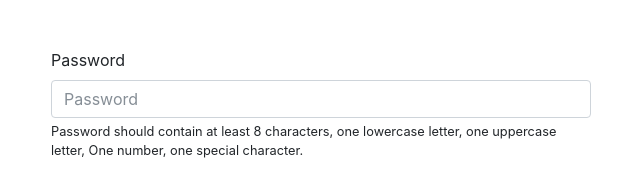
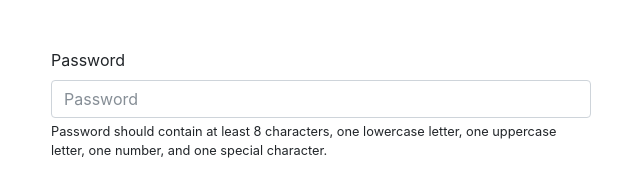
Before and after one commit to sdfergus/m4-w1-d1-homework, a plain HTML site: page part2/index.html in a window 1280 px wide. Shown: the full height of the page, 319-959 px from the left. Drawn offline with nearby package versions, Linux system fonts and the light colour scheme.

Commit message:
Homework complete

```diff
--- a/part2/index.html
+++ b/part2/index.html
@@ -54,8 +54,8 @@
                     >one uppercase letter</span
                   >,
                   <span :class="has_number ? 'has_required' : ''"
-                    >One number</span
-                  >,
+                    >one number</span
+                  >, and
                   <span :class="has_special ? 'has_required' : ''"
                     >one special character.</span
                   >
```
